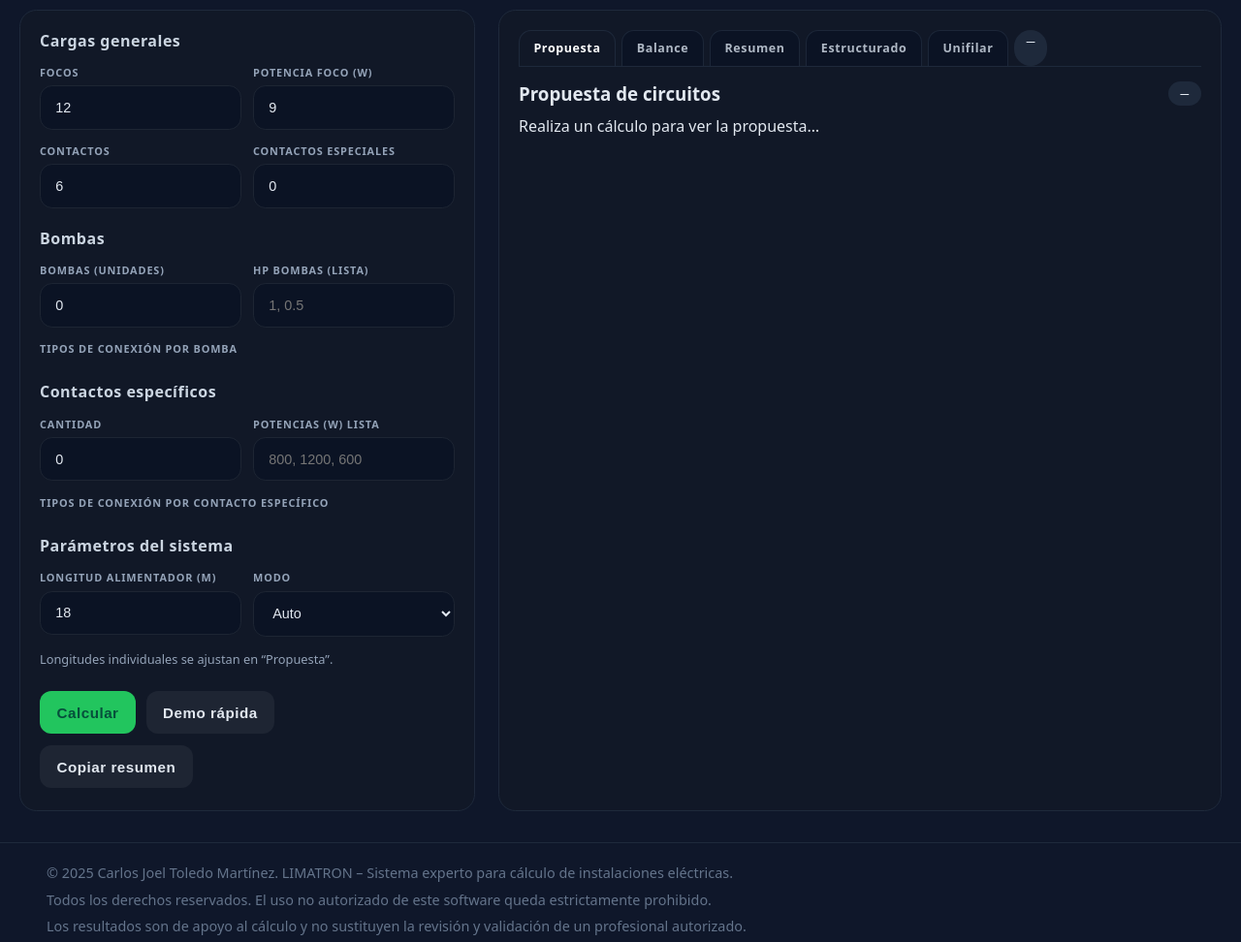
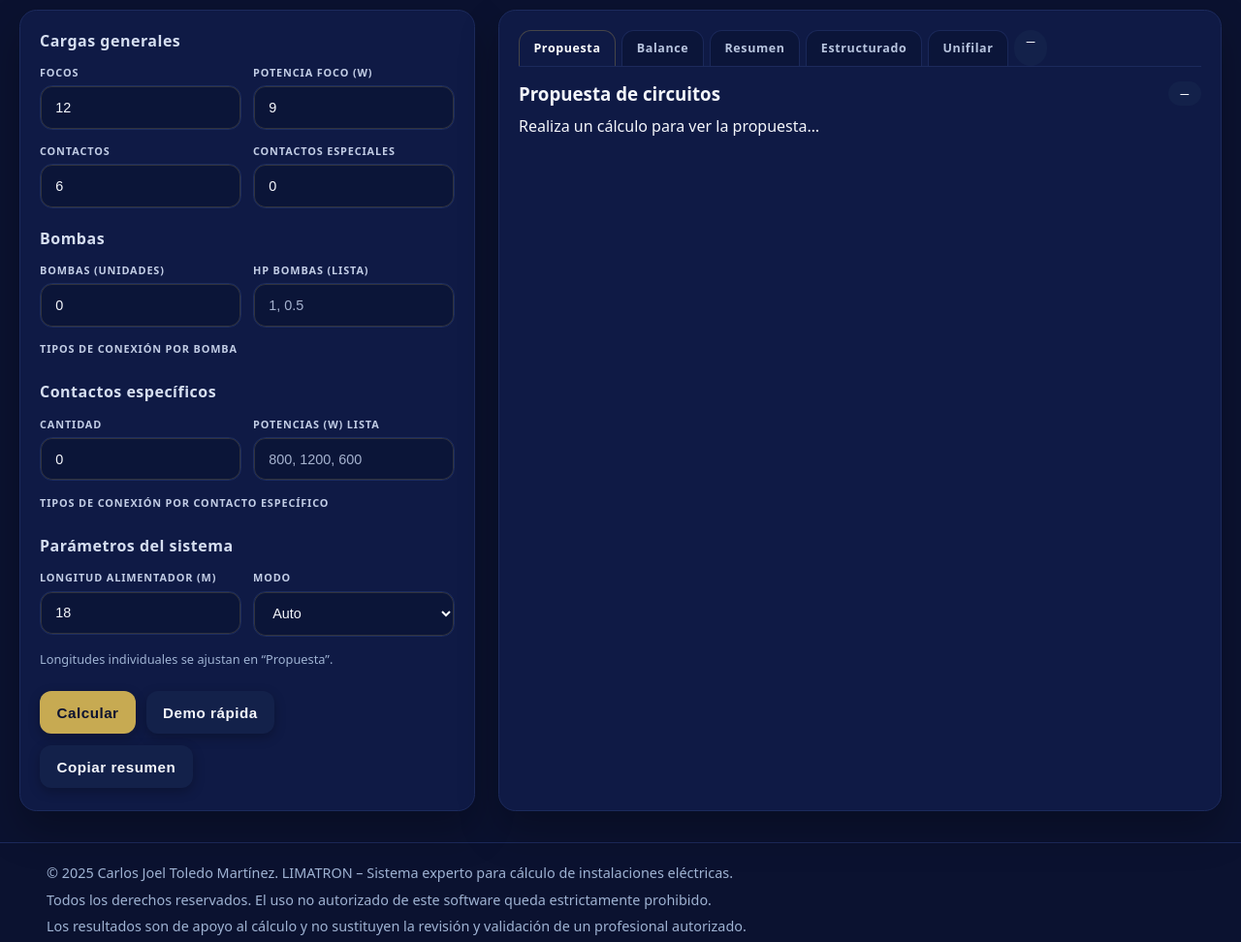
Before and after one commit to CarlosToledo01/limitaron, a website: page web/index.html in a window 1280 px wide. Shown: the part 113-1085 px from the top of the page at 97% size. Drawn offline with Linux system fonts and the light colour scheme.

Commit message:
Cambios en la IU colores, efectos y demas

```diff
--- a/web/index.html
+++ b/web/index.html
@@ -15,13 +15,13 @@
   <meta name="viewport" content="width=device-width,initial-scale=1" />
   <style>
     :root {
-      --bg: #0f172a;
-      --card: #111827;
-      --muted: #64748b;
-      --fg: #e2e8f0;
-      --acc: #22c55e;
-      --border: #1e293b;
-      --pill: #1e293b;
+      --bg: #0b1230;        /* fondo general azul muy oscuro */
+      --card: #0f1a45;      /* tarjetas */
+      --muted: #9fb3d3;     /* textos secundarios */
+      --fg: #f4f6fb;        /* texto principal */
+      --acc: #c7aa52;       /* dorado menos amarillento */
+      --border: #1c2a5c;    /* bordes base */
+      --pill: #13214a;      /* pills y tabs */
       --danger: #dc2626;
       --warn: #f59e0b;
     }
@@ -35,12 +35,13 @@
     .wrap { max-width: 1280px; margin: 2rem auto; padding: 0 1.25rem; }
     h1 {
       margin: 0 0 1.6rem;
-      font-weight: 700;
+      font-weight: 800;
       font-size: clamp(2rem, 5vw, 3rem);
       letter-spacing: .5px;
       display: flex;
       align-items: center;
       gap: .6rem;
+      color: var(--fg);
     }
     h1 .emoji { font-size: clamp(2rem, 5vw, 3rem); line-height: 1; }
 
@@ -52,6 +53,7 @@
       border: 1px solid var(--border);
       padding: 1.25rem 1.25rem 1.4rem;
       border-radius: 1.1rem;
+      box-shadow: 0 20px 40px rgba(0,0,0,0.25);
     }
 
     form#calcForm { display: flex; flex-direction: column; gap: 1.25rem; }
@@ -59,8 +61,8 @@
     .section h3 {
       margin: 0;
       font-size: 1rem;
-      font-weight: 700;
-      color: #cbd5e1;
+      font-weight: 800;
+      color: #d5def0;
       letter-spacing: .5px;
     }
     .field-row {
@@ -72,54 +74,75 @@
     .field { display: flex; flex-direction: column; gap: .4rem; width: 100%; }
     label {
       font-size: .68rem;
-      font-weight: 600;
+      font-weight: 700;
       letter-spacing: .08em;
       text-transform: uppercase;
-      color: #94a3b8;
+      color: #c2cde5;
       display: flex;
       justify-content: space-between;
       align-items: center;
       margin: 0;
     }
+
+    /* Inputs y selects con contorno dorado difuminado en hover/focus */
     input, select {
       width: 100%;
       padding: .85rem .95rem;
       border-radius: .8rem;
-      border: 1px solid #1d2533;
-      background: #0b1324;
+      border: 1px solid #1d2d60;
+      background: #0b1538;
       color: var(--fg);
       font-size: .9rem;
       font-weight: 500;
       outline: none;
-      transition: border-color .15s, background .15s;
+      transition: border-color .18s ease, background .18s ease, box-shadow .18s ease;
       min-height: 44px;
+      box-shadow:
+        inset 0 0 0 1px #c7aa5233,
+        0 0 0 0 rgba(199,170,82,0);
     }
-    input:focus, select:focus { border-color: #3b82f6; background: #132033; }
+    input::placeholder { color: #b6c3df; opacity: 0.9; }
+    input:hover, select:hover,
+    input:focus, select:focus {
+      border-color: #c7aa5280;
+      background: #101c46;
+      box-shadow:
+        inset 0 0 0 1px #c7aa52b3,
+        0 0 0 2px #c7aa5233,
+        0 0 14px 3px #c7aa5233;
+    }
 
     .actions { display: flex; flex-direction: column; gap: .75rem; margin-top: .25rem; }
     .actions .row { display: flex; gap: .65rem; flex-wrap: wrap; }
     button {
       background: var(--acc);
       border: none;
-      color: #064e3b;
-      font-weight: 700;
+      color: #0b1230;
+      font-weight: 800;
       padding: .75rem 1.1rem;
       border-radius: .75rem;
       cursor: pointer;
       font-size: .95rem;
       letter-spacing: .5px;
       min-height: 44px;
+      transition: transform .1s ease, box-shadow .18s ease;
+      box-shadow: 0 4px 12px rgba(0,0,0,0.25);
     }
-    button.secondary { background: #1e2533; color: #e2e8f0; }
+    button:hover { transform: translateY(-1px); box-shadow: 0 6px 16px rgba(0,0,0,0.28); }
+    button:active { transform: translateY(0); box-shadow: 0 3px 10px rgba(0,0,0,0.22); }
+    button.secondary { background: #13214a; color: var(--fg); }
     button.small { padding: .5rem .8rem; font-size: .78rem; }
     button:disabled { opacity: .55; cursor: not-allowed; }
 
+    /* Botón recalcular en dorado */
+    #btnRecalc { background: var(--acc); color: #0b1230; }
+
     .tabs { display: flex; gap: .4rem; border-bottom: 1px solid var(--border); margin-bottom: .95rem; flex-wrap: wrap; }
     .tab {
-      background: #0b1324;
+      background: #0b1538;
       border: 1px solid var(--border);
       border-bottom: none;
-      color: #cbd5e1;
+      color: #cbd8f0;
       padding: .6rem .9rem;
       border-top-left-radius: .8rem;
       border-top-right-radius: .8rem;
@@ -127,20 +150,20 @@
       font-weight: 600;
       font-size: .78rem;
       letter-spacing: .05em;
-      opacity: .85;
-      transition: background .15s;
+      opacity: .9;
+      transition: background .15s, border-color .15s;
     }
-    .tab.active { background: var(--card); color: #fff; opacity: 1; }
+    .tab.active { background: var(--card); color: #fff; opacity: 1; border-color: #c7aa524d; }
     .tab-panel { display: none; animation: fade .18s ease-in; }
     .tab-panel.active { display: block; }
     @keyframes fade { from{opacity:0; transform:translateY(4px);} to{opacity:1; transform:translateY(0);} }
 
     table { width: 100%; border-collapse: collapse; font-size: .78rem; }
     th, td { padding: .5rem .55rem; border-bottom: 1px solid var(--border); text-align: left; vertical-align: middle; }
-    th { color: #94a3b8; font-weight: 600; letter-spacing: .05em; }
+    th { color: #c2cde5; font-weight: 600; letter-spacing: .05em; }
 
     pre {
-      background: #0b1220;
+      background: #0b122f;
       padding: 1rem 1.1rem;
       border-radius: .75rem;
       font-size: .78rem;
@@ -150,9 +173,9 @@
     }
 
     .panel-header { display: flex; align-items: center; justify-content: space-between; margin-bottom: .6rem; }
-    .pill { background: #1e293b; padding: .35rem .75rem; border-radius: 1.2rem; font-size: .6rem; font-weight: 700; letter-spacing: .05em; }
+    .pill { background: var(--pill); padding: .35rem .75rem; border-radius: 1.2rem; font-size: .6rem; font-weight: 700; letter-spacing: .05em; }
     .ok { color: #22c55e; } .error { color: #dc2626; } .warn { color: #f59e0b; }
-    .muted { color: #94a3b8; font-size: .8rem; }
+    .muted { color: var(--muted); font-size: .8rem; }
 
     .sld-wrap {
       background: #ffffff;
@@ -164,7 +187,7 @@
     .sld-wrap svg { width: 100%; height: auto; display: block; }
 
     .toolbar { display: flex; gap: .6rem; flex-wrap: wrap; margin: .6rem 0 .85rem; }
-    .toolbar button { background: #1e2533; color: #e2e8f0; }
+    .toolbar button { background: #13214a; color: var(--fg); }
 
     @media (max-width:640px) {
       .wrap { padding: 0 .8rem; }
@@ -178,7 +201,7 @@
 
     .repeat-list { display: flex; flex-direction: column; gap: .5rem; }
     .repeat-item { display: grid; grid-template-columns: 1fr 1fr; gap: .6rem; align-items: center; }
-    .repeat-item label { font-size: .75rem; text-transform: none; letter-spacing: .02em; color: #cbd5e1; }
+    .repeat-item label { font-size: .75rem; text-transform: none; letter-spacing: .02em; color: #cbd8f0; }
 
     .error-box {
       display: none;
@@ -365,7 +388,7 @@
             <button type="button" id="btnDownloadSLDPNG" class="secondary small" disabled>PNG</button>
           </div>
           <div id="sldContainer" class="sld-wrap">—</div>
-          <div class="muted" style="margin-top:.6rem;">VD&gt;3% se marca en rojo; desbalance &gt;5% en ámbar.</div>
+          <div class="muted" style="margin-top:.6rem;">VD>3% se marca en rojo; desbalance >5% en ámbar.</div>
         </div>
       </div>
     </div>
@@ -1019,7 +1042,7 @@
       function section(titulo, contenidoHtml) {
         return `
           <div style="margin-bottom:1rem;">
-            <div style="font-weight:700;margin:.2rem 0 .4rem;color:#cbd5e1;font-size:1rem;">
+            <div style="font-weight:700;margin:.2rem 0 .4rem;color:#d5def0;font-size:1rem;">
               ${titulo}
             </div>
             <div style="font-size:.82rem;line-height:1.2rem;">
@@ -1169,7 +1192,7 @@
     });
   </script>
 
-  <footer style="margin-top:2rem;padding:1rem 3rem 0 3rem;font-size:.9rem;line-height:1.7;color:#64748b;border-top:1px solid #1e293b;text-align:left;">
+  <footer style="margin-top:2rem;padding:1rem 3rem 0 3rem;font-size:.9rem;line-height:1.7;color:#9fb3d3;border-top:1px solid #1c2a5c;text-align:left;">
     <p style="margin:0.2rem 0;">© 2025 Carlos Joel Toledo Martínez. LIMATRON – Sistema experto para cálculo de instalaciones eléctricas.</p>
     <p style="margin:0.2rem 0;">Todos los derechos reservados. El uso no autorizado de este software queda estrictamente prohibido.</p>
     <p style="margin:0.2rem 0;">Los resultados son de apoyo al cálculo y no sustituyen la revisión y validación de un profesional autorizado.</p>
```
